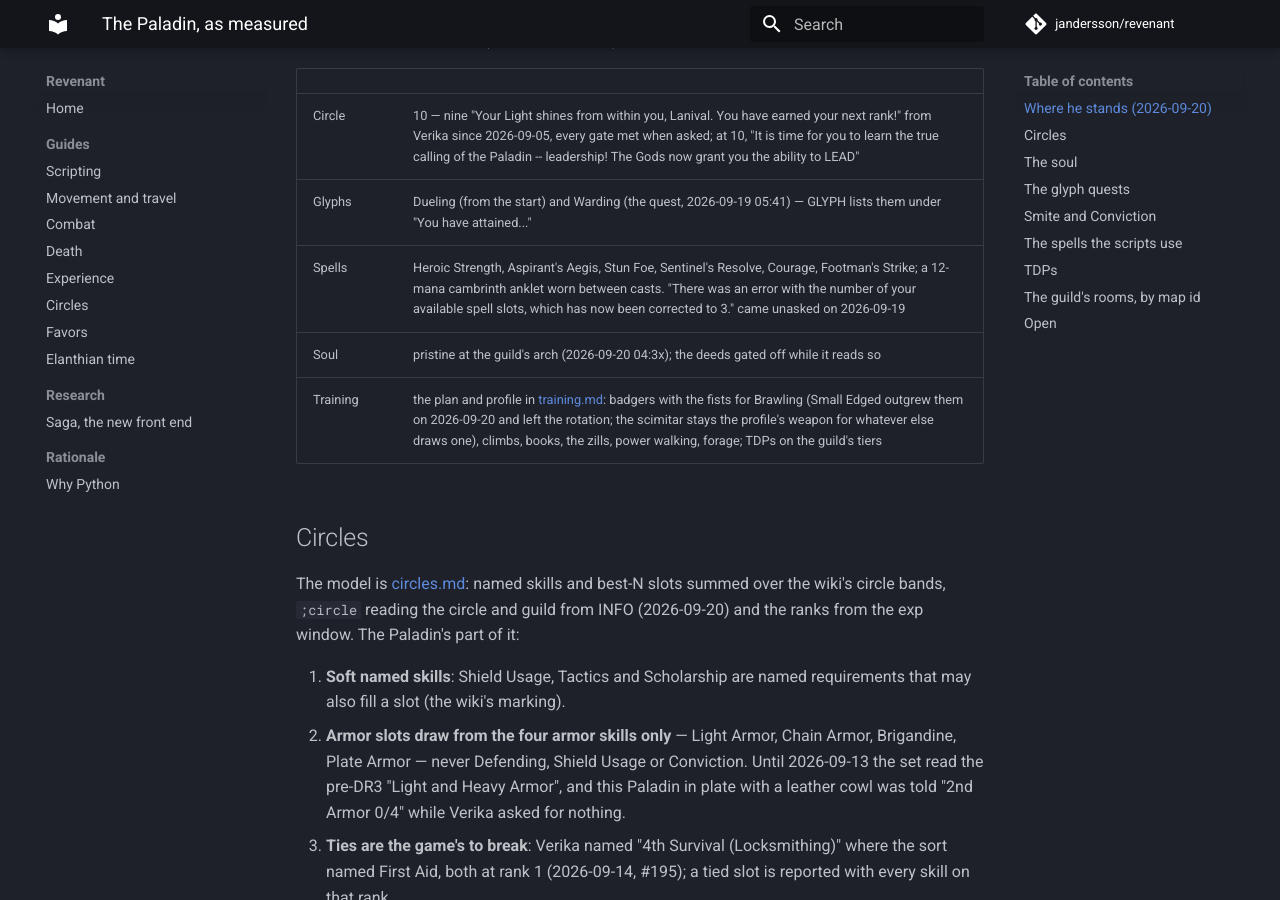
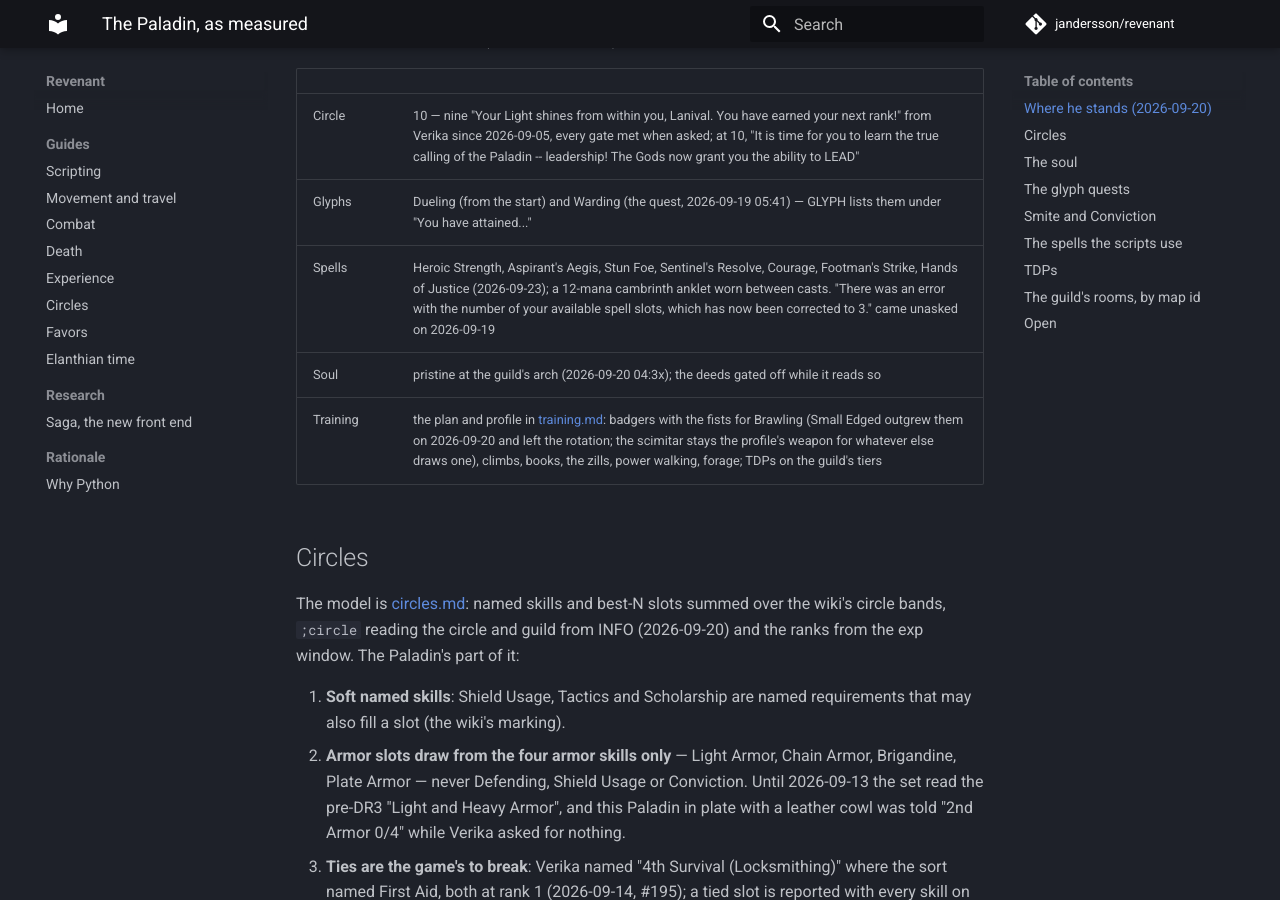
Before and after one commit to jandersson/revenant, an MkDocs documentation site: the page built from docs/paladin.md, in a window 1280 px wide and 900 px high, scrolled down 382 px. Built offline with MkDocs 1.6.1 and Material for MkDocs 9.7.7, drawn with Linux system fonts in a browser that asks for light colours; comment, search, counter and statistics services are not loaded; some of the changed text lies outside the part shown.

Commit message:
docs(paladin): Hands of Justice learned at circle 12 — the Utility spell, kept up as a buff
The one free slot went to Hands of Justice (one slot, Stun Foe and
Heroic Strength its prerequisites) over Divine Guidance and over
saving toward Rutilor's Edge (two slots at Holy Magic 80): it opens
Utility, a fifth magic skill, the way Courage opened Warding. The
profile's buffs list carries it, so the hunt and the athletics filler
recast it as it runs out.

Co-Authored-By: Claude Fable 5.1 <noreply@anthropic.com>

```diff
--- a/docs/paladin.md
+++ b/docs/paladin.md
@@ -8,7 +8,7 @@ This page is the index of every Paladin fact the scripts rest on — the circles
 |---|---|
 | Circle | 10 — nine "Your Light shines from within you, Lanival.  You have earned your next rank!" from Verika since 2026-09-05, every gate met when asked; at 10, "It is time for you to learn the true calling of the Paladin -- leadership!  The Gods now grant you the ability to LEAD" |
 | Glyphs | Dueling (from the start) and Warding (the quest, 2026-09-19 05:41) — GLYPH lists them under "You have attained..." |
-| Spells | Heroic Strength, Aspirant's Aegis, Stun Foe, Sentinel's Resolve, Courage, Footman's Strike; a 12-mana cambrinth anklet worn between casts. "There was an error with the number of your available spell slots, which has now been corrected to 3." came unasked on 2026-09-19 |
+| Spells | Heroic Strength, Aspirant's Aegis, Stun Foe, Sentinel's Resolve, Courage, Footman's Strike, Hands of Justice (2026-09-23); a 12-mana cambrinth anklet worn between casts. "There was an error with the number of your available spell slots, which has now been corrected to 3." came unasked on 2026-09-19 |
 | Soul | pristine at the guild's arch (2026-09-20 04:3x); the deeds gated off while it reads so |
 | Training | the plan and profile in [training.md](training.md#a-worked-example-a-circle-5-paladin): badgers with the fists for Brawling (Small Edged outgrew them on 2026-09-20 and left the rotation; the scimitar stays the profile's weapon for whatever else draws one), climbs, books, the zills, power walking, forage; TDPs on the guild's tiers |
 
@@ -53,6 +53,7 @@ Scripted scenes at a fixed room with one command to act on ([Glyph of Warding wa
 | Aspirant's Aegis | Sacrifice | a buff | |
 | Sentinel's Resolve | Inspiration | a buff (Defending, Shield Usage); Verika: "Before you can learn this spell, you must ..." — learned 2026-09-20 | |
 | Courage | Inspiration | a buff, and the Warding spell that opens a fourth magic skill | |
+| Hands of Justice | Justice | a buff, and the Utility spell that opens a fifth magic skill — learned 2026-09-23 at circle 12 with the one free slot (one slot, prerequisites Stun Foe and Heroic Strength; chosen over Divine Guidance, and over saving toward Rutilor's Edge's two slots at Holy Magic 80) | [Hands of Justice](https://elanthipedia.play.net/Hands_of_Justice) |
 | Stun Foe | Justice | the `debilitation` cast at the prey (Debilitation) | #192 |
 | Footman's Strike | Justice | the `targeted` cast at the prey (Targeted Magic); wants the weapon in hand as its focus | #200, #202 |
 
```
